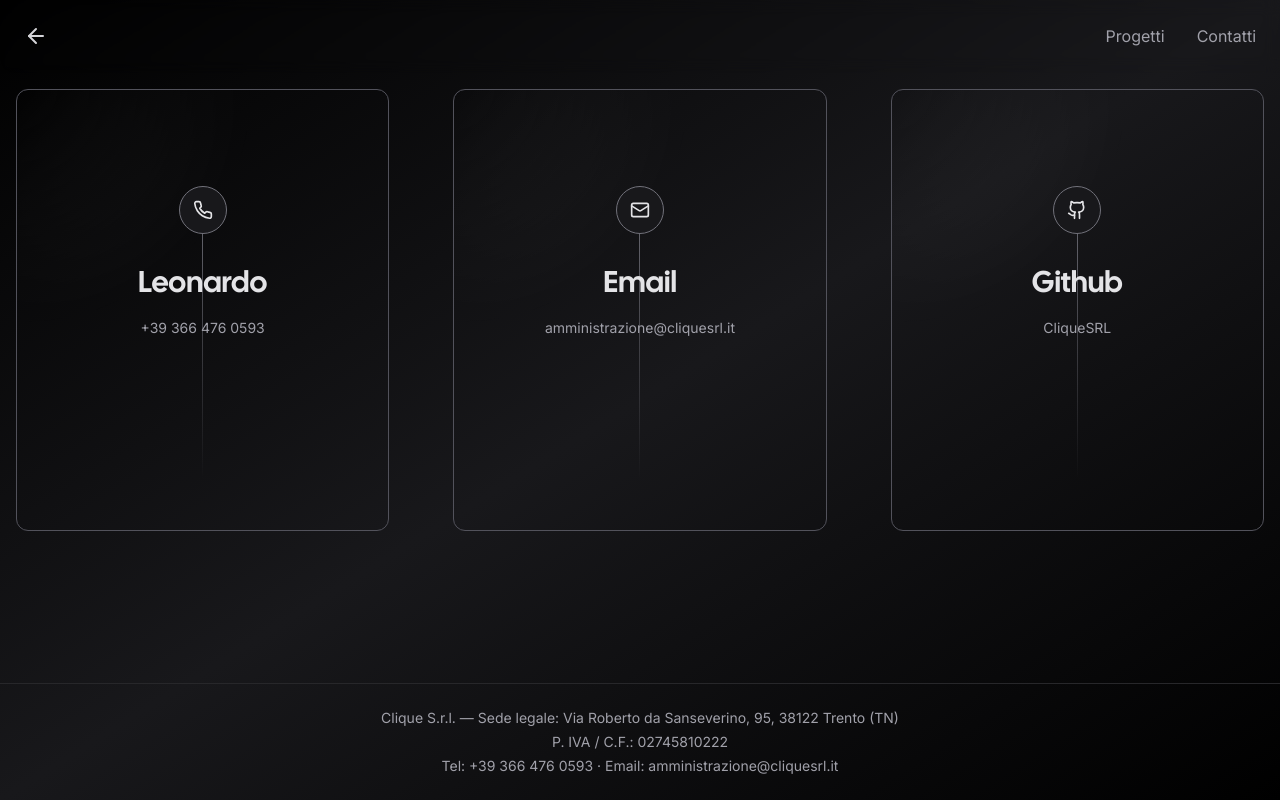
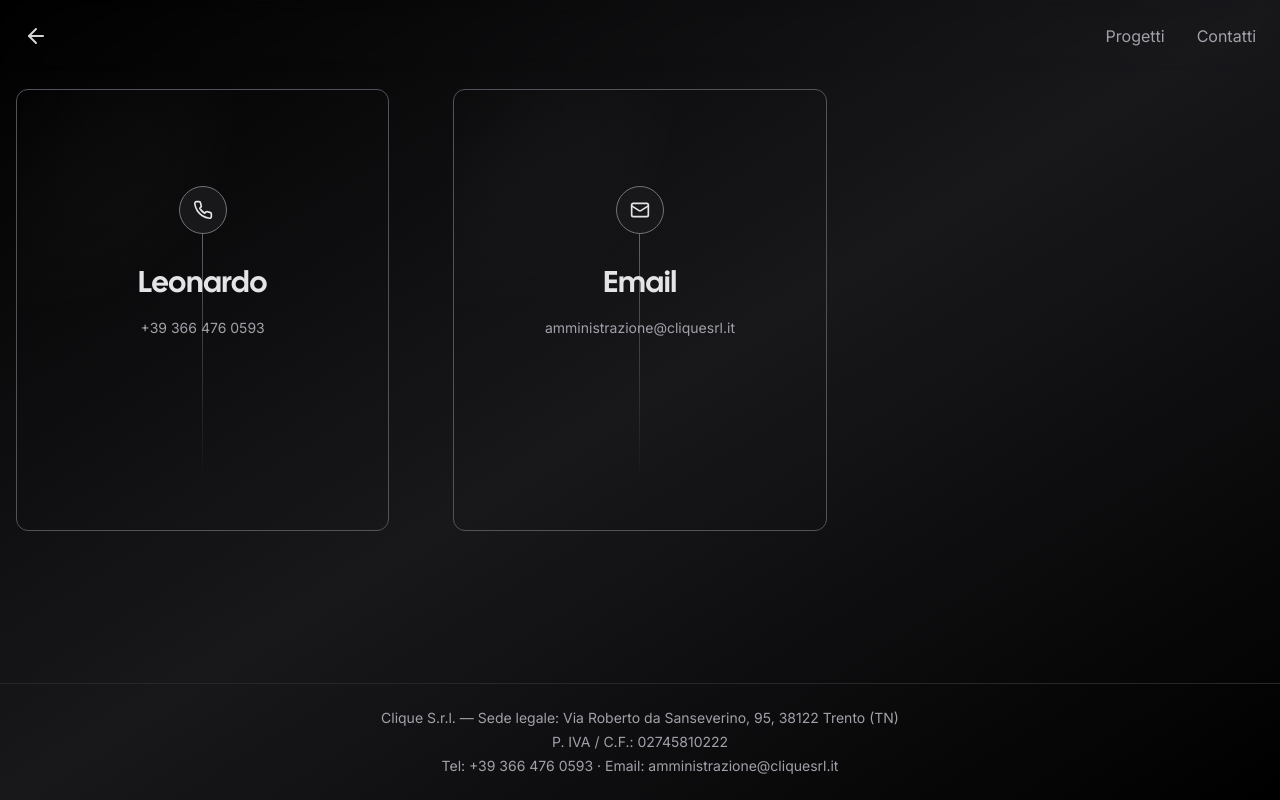
Before and after one commit to CliqueSRL/clique.website, a Next.js app: page /contact in a window 1280 px wide. Built offline with nearby package versions, Linux system fonts and the light colour scheme; no server answers; what tailwindcss-debug-screens would draw is missing.

Commit message:
Added images for carrellotessuti and removed github link

```diff
--- a/app/contact/page.tsx
+++ b/app/contact/page.tsx
@@ -1,5 +1,5 @@
 "use client";
-import { Github, Mail, Phone } from "lucide-react";
+import { Mail, Phone } from "lucide-react";
 import { Navigation } from "../components/nav";
 import { Card } from "../components/card";
 import Link from "next/link";
@@ -16,13 +16,7 @@
     href: "mailto:amministrazione@cliquesrl.it",
     handle: "Email",
     label: "amministrazione@cliquesrl.it",
-  },
-  {
-    icon: <Github size={20} />,
-    href: "https://github.com/CliqueSRL",
-    handle: "Github",
-    label: "CliqueSRL",
-  },
+  }
 ];
 
 function Footer() {
--- a/content/projects/carrello-tessuti.mdx
+++ b/content/projects/carrello-tessuti.mdx
@@ -10,4 +10,6 @@
 
 L’associazione degli oggetti ai cassetti avviene tramite lettura di codici a barre, mentre un pannello touch integrato consente la gestione completa delle procedure di movimentazione. Il sistema è completamente autonomo e non richiede la connessione a un gestionale esterno, grazie a un database interno che traccia in modo indipendente tutti i dati relativi a giacenze, movimenti e ubicazioni.
 
-## Immagine in arrivo!
+![](https://cliquesrl.github.io/clique.website/images/carrellotessuti0.png)
+![](https://cliquesrl.github.io/clique.website/images/carrellotessuti1.png)
+![](https://cliquesrl.github.io/clique.website/images/carrellotessuti2.png)
```
Also changed, not shown: 3 other files (tests, documents, lock files or other folders).
